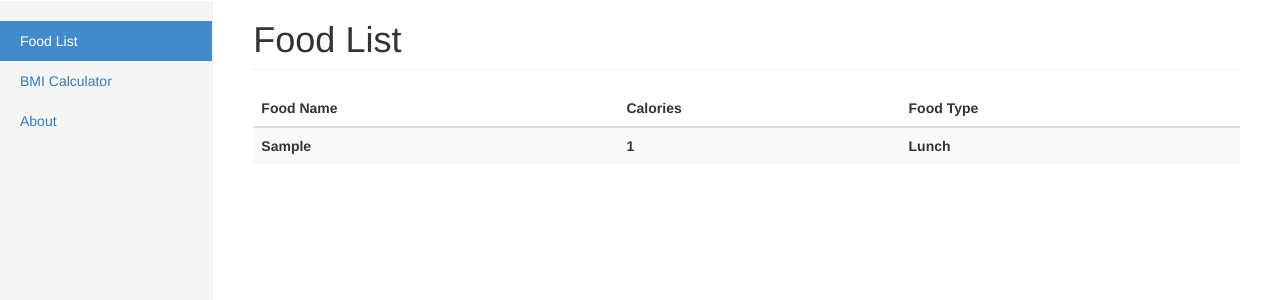
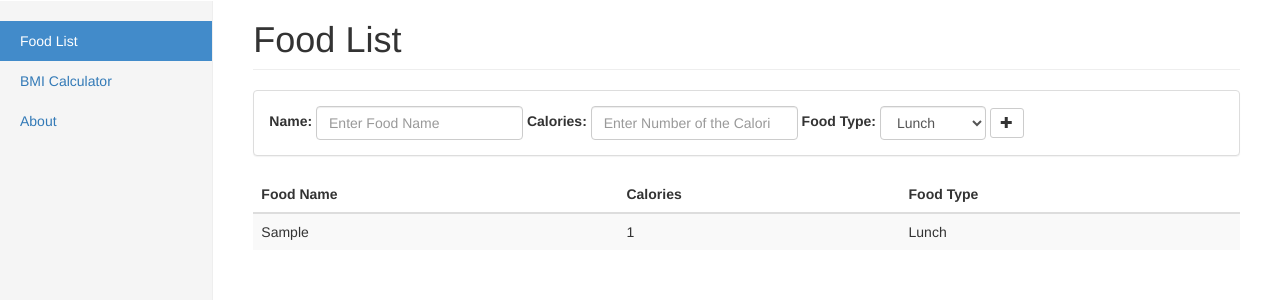
Before and after one commit to ShaneXie/comp4350, a Django app: page / in a window 1280 px wide. Shown: the part 50-350 px from the top of the page. Run offline with Django 3.2, Linux system fonts and the light colour scheme; a user stored in the database is signed in; tables that the repository leaves empty hold one stand-in row (values such as "Sample post"); data that the repository does not hold is empty.

Commit message:
add feature: can add new food after login

```diff
--- a/src/calTrack/dataAccess.py
+++ b/src/calTrack/dataAccess.py
@@ -28,7 +28,8 @@ def logout(req):
     logoutUser(req)
     return "success"
 
-def add_user(post):
+def add_user(req):
+    post= req.POST
     email = post['regEmailName']
     username = email
     pwd = post['regPwdName']
@@ -47,4 +48,24 @@ def add_user(post):
         user.save()
         profile = UserProfile(user=user,weight=weight,height=height,gender=gender)
         profile.save()
+
+        #login the new user
+        theUser = authenticate(username=username, password=pwd)
+        if theUser is not None:
+            if theUser.is_active:
+                loginUser(req, user)
+
         return 'success'
+
+def add_Food(req):
+    if req.user.is_authenticated():
+        data = req.POST
+        fName = data['addFoodName']
+        fCal = data['addFoodCal']
+        fType = data['addFoodType']
+
+        food = Foods(fName=fName,fCalorie=fCal,fType=fType)
+        food.save()
+        return 'success'
+    else:
+        return 'noLogin'
--- a/src/calTrack/views.py
+++ b/src/calTrack/views.py
@@ -22,8 +22,9 @@ def loadAjaxData(request, query):
     elif query == 'logout':
         return HttpResponse(dataAccess.logout(request))
     elif query == 'register':
-        return HttpResponse(dataAccess.add_user(request.POST))
-        #ToDo: login new user
+        return HttpResponse(dataAccess.add_user(request))
+    elif query == 'addFood':
+        return HttpResponse(dataAccess.add_Food(request))
     else:
         errMsg="Unknown Request"
 
--- a/src/static/js/main.js
+++ b/src/static/js/main.js
@@ -46,6 +46,7 @@ $(document).ready(function() {
                    if(response=="success") {
                        alert("welcome back!");
                        $("#loginItem").load("/ajax/getLoginItem");
+                       $("#content").load("/ajax/getAllFood");
                        $('#loginModal').modal('hide')
                    }else{
                        alert(response);
@@ -68,6 +69,8 @@ $(document).ready(function() {
                {
                    if(response=="success") {
                        alert("Welcome to CTS!");
+                       $("#loginItem").load("/ajax/getLoginItem");
+                       $("#content").load("/ajax/getAllFood");
                        $('#regModal').modal('hide')
                    }else{
                        alert(response);
@@ -88,6 +91,7 @@ function logout(){
        {
            if(response=="success") {
                alert("Bye Bye");
+               $("#content").load("/ajax/getAllFood");
                $('#loginItem').html('<a href="#" data-toggle="modal" data-target="#loginModal">Login</a>')
            }else{
                alert("Ajax Error");
@@ -123,4 +127,25 @@ function calBMI(type){
     }
     str+=msg;
     $("#bmiResult").text(str);
-};
+}
+
+function addFood(){
+    var url = "/ajax/addFood/";
+    $.ajax({
+           type: "POST",
+           url: url,
+           data: $("#addFoodForm").serialize(), // serializes the form's elements.
+           success: function(response)
+           {
+               if(response=="success"){
+                   alert("New Food Added!");
+                   //$("#content").load("/ajax/getAllFood");
+                   newFood = '<tr><td>'+$('#addFoodName').val()+'</td><td>'+$('#addFoodCal').val()+'</td><td>'+$('#addFoodType option:selected').text()+'</td></tr>';
+                   $("#foodTable tr:first").after(newFood);
+                   $('#addFoodForm').trigger("reset");
+               }else{
+                   alert(response);
+               }
+           }
+    });
+}
--- a/src/templates/foodlist.html
+++ b/src/templates/foodlist.html
@@ -1,8 +1,36 @@
 <h1 class="page-header">Food List</h1>
-
+{% if user.is_authenticated %}
+    <div class="panel panel-default">
+        <div class="panel-body">
+            <form id="addFoodForm" class="form-inline">
+                {% csrf_token %}
+              <div class="form-group">
+                <label for="addFoodName">Name:</label>
+                <input type="text" class="form-control" id="addFoodName" name ="addFoodName" placeholder="Enter Food Name">
+              </div>
+              <div class="form-group">
+                <label for="addFoodCal">Calories:</label>
+                <input type="number" class="form-control" id="addFoodCal" name="addFoodCal" placeholder="Enter Number of the Calories in the Food">
+              </div>
+              <div class="form-group">
+                <label for="addFoodType">Food Type:</label>
+                <select class="form-control" name="addFoodType" id="addFoodType">
+                  <option value="l">Lunch</option>
+                  <option value="d">Dinner</option>
+                  <option value="b">Breakfast</option>
+                  <option value="s">Snacks</option>
+                </select>
+              </div>
+              <button id = "addFoodSmt" type="button" class="btn btn-default btn-sm" onclick="addFood()">
+                  <span class="glyphicon glyphicon-plus" aria-hidden="true"></span>
+              </button>
+            </form>
+        </div>
+    </div>
+{% endif %}
 
 {% if foodList %}
-    <table class="table table-striped">
+    <table class="table table-striped" id="foodTable">
         <thead>
             <tr>
                 <th>Food Name</th>
@@ -13,9 +41,9 @@
     <tbody>
         {% for f in foodList %}
             <tr>
-                <th>{{f.fName}}</th>
-                <th>{{f.fCalorie}}</th>
-                <th>{{f.get_fType_display}}</th>
+                <td>{{f.fName}}</td>
+                <td>{{f.fCalorie}}</td>
+                <td>{{f.get_fType_display}}</td>
             </tr>
         {% endfor %}
     </tbody>
--- a/src/templates/loginNavItem.html
+++ b/src/templates/loginNavItem.html
@@ -2,5 +2,5 @@
 <ul class="dropdown-menu" role="menu">
     <li><a href="#">My Profile</a></li>
     <li class="divider"></li>
-    <li><a href="#">Logout</a></li>
+    <li id="logoutBtn" onclick="javascript:logout()"><a href="#">Logout</a></li>
 </ul>
```
